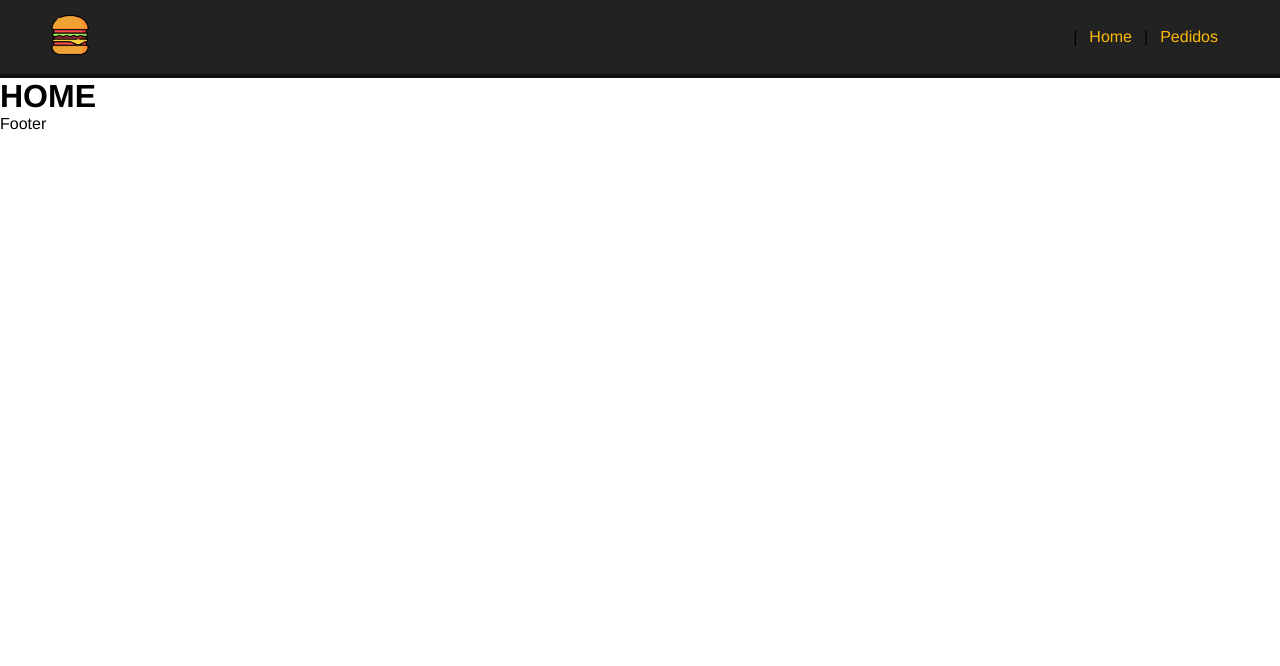
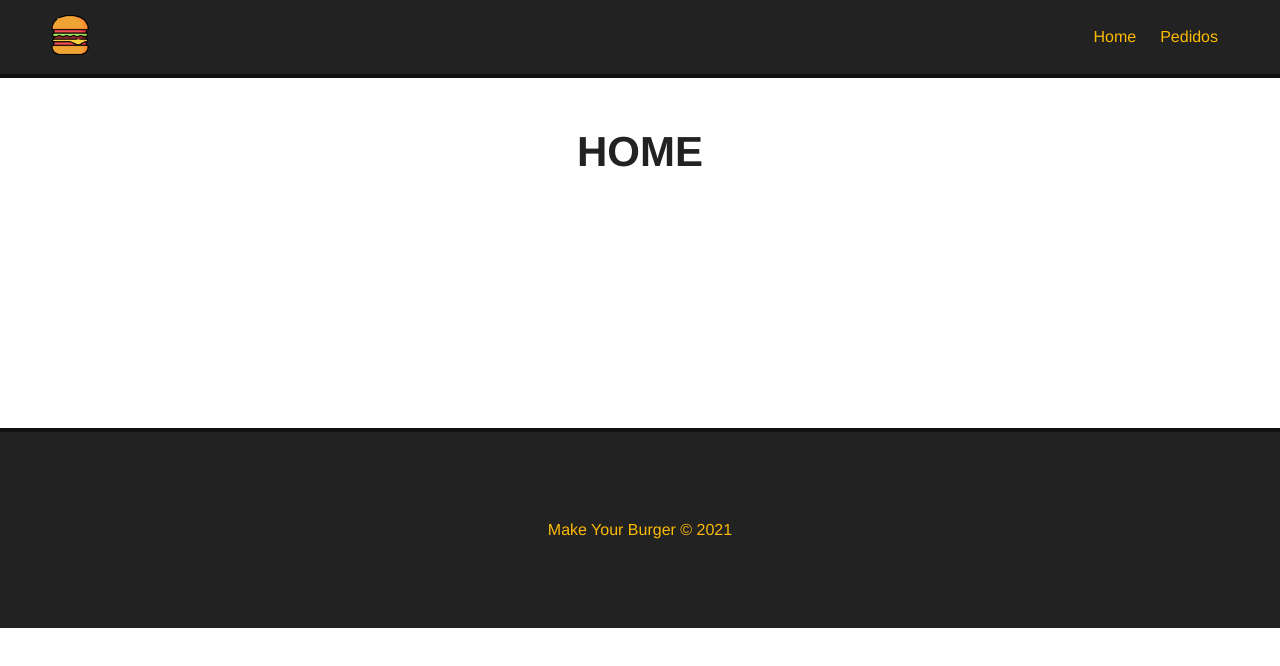
Before and after one commit to nicole-fer/Curso-Vue, a Vue app in the folder project_make_your_burger/: page / in a window 1280 px wide. Shown: the top 666 px of the page. Built offline with nearby package versions, Linux system fonts and the light colour scheme.

Commit message:
Finalizando cabeçalho e rodapé do projeto

```diff
--- a/project_make_your_burger/src/App.vue
+++ b/project_make_your_burger/src/App.vue
@@ -30,4 +30,17 @@ import Footer from "./components/Footer.vue"
     margin: 0;
     box-sizing: border-box;
   }
+
+  .main-conteiner{
+    margin: 50px;
+    min-height: 250px;    /* Joga o footer pra baixo */
+
+  }
+
+  h1{
+    text-align: center;
+    font-size: 42px;
+    margin-bottom: 30px;
+    color: #222;
+  }
 </style>
--- a/project_make_your_burger/src/components/Footer.vue
+++ b/project_make_your_burger/src/components/Footer.vue
@@ -1,5 +1,9 @@
 <template>
-    <p>Footer</p>
+    <div>
+        <footer id="footer">
+            <p>Make Your Burger &copy; 2021</p>
+        </footer>
+    </div>
 </template>
 
 <script>
@@ -7,3 +11,17 @@
         name: 'FooterComponent'
     }
 </script>
+
+<style scoped>
+    #footer{
+        height: 200px;
+        background-color: #222;
+        border-top: 4px solid #111;
+        color: #FCBA03;
+        display: flex;
+        align-items: center;
+        justify-content: center;
+        bottom: 0;
+        width: 100%;
+    }
+</style>
--- a/project_make_your_burger/src/components/Navbar.vue
+++ b/project_make_your_burger/src/components/Navbar.vue
@@ -1,7 +1,7 @@
 <template>
     <div id="nav"> <!-- Dados src e alt sao dinamicos--->
-        <router-link to="/" id="logo-url"><img :src="logo" :alt="alt" id="logo"></router-link> |
-        <router-link to="/">Home</router-link> |
+        <router-link to="/" id="logo-url"><img :src="logo" :alt="alt" id="logo"></router-link>
+        <router-link to="/">Home</router-link>
         <router-link to="/pedidos">Pedidos</router-link>
     </div>
 </template>
--- a/project_make_your_burger/src/views/HomeView.vue
+++ b/project_make_your_burger/src/views/HomeView.vue
@@ -1,5 +1,5 @@
 <template>
-  <div class="home">
+  <div class="main-conteiner">
     <h1>HOME</h1>
   </div>
 </template>
--- a/project_make_your_burger/src/views/Pedidos.vue
+++ b/project_make_your_burger/src/views/Pedidos.vue
@@ -1,5 +1,5 @@
 <template>
-  <div class="about">
+  <div class="main-conteiner">
       <h1>PEDIDOS</h1>
   </div>
 </template>
@@ -8,4 +8,5 @@
     export default {
         name: 'PedidosComponent'
     }
+
 </script>
```
